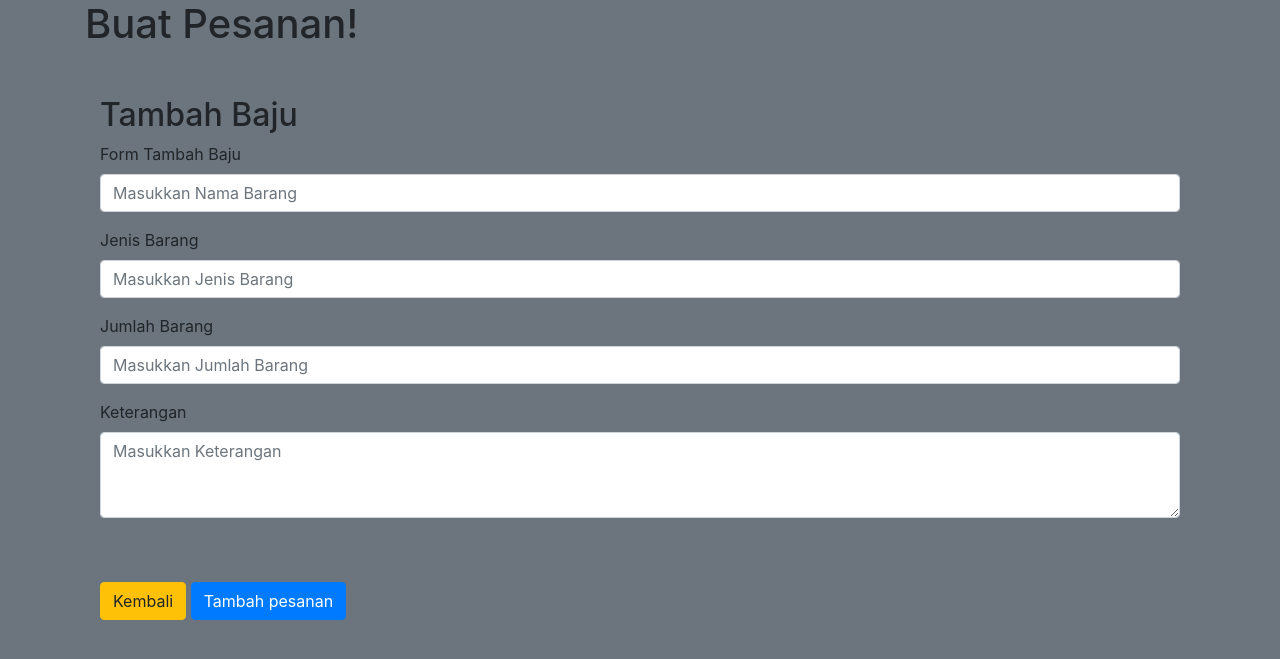
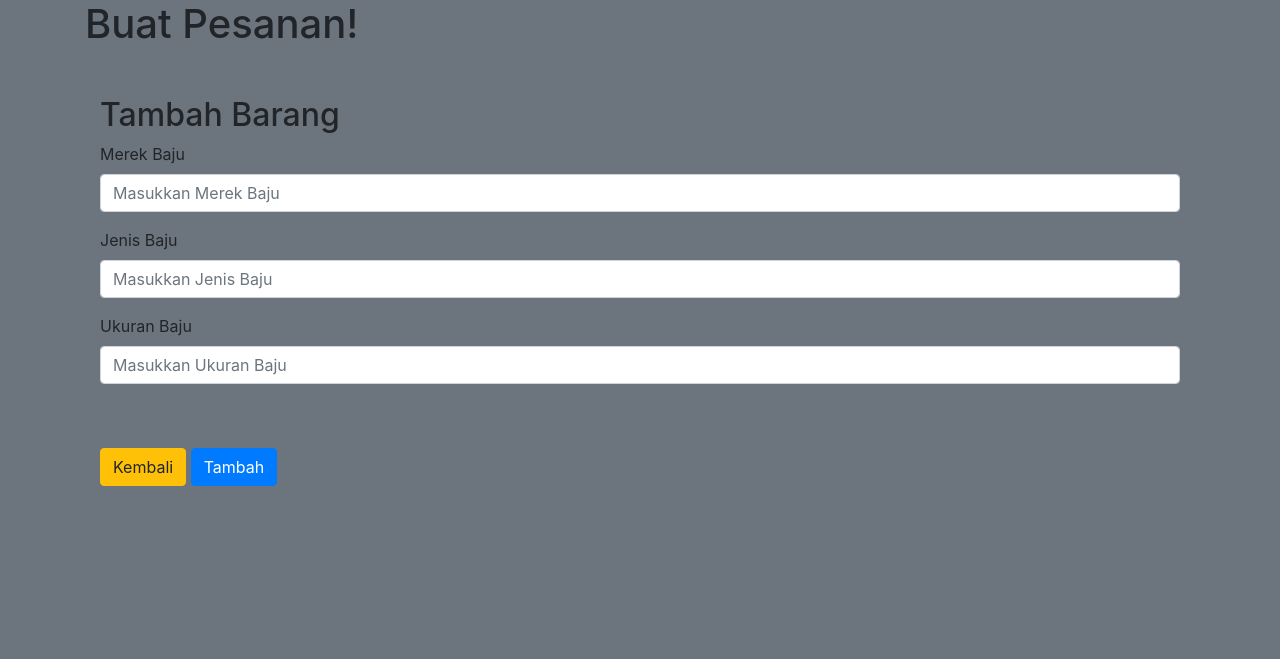
Before and after one commit to F4LL4You/final-web, a PHP site: page /tambah.php in a window 1280 px wide. Shown: the top 659 px of the page. Run offline with PHP 8.4, Linux system fonts and the light colour scheme.

Commit message:
membuat fitur tambah

```diff
--- a/index.php
+++ b/index.php
@@ -28,7 +28,7 @@
         <div class="p-md-5 m-md-3 bg-body"></div>
         <div class="position-relative overflow-hidden p-3 p-md-5 m-md-3 text-center bg-body">
             <div class="p-lg-5 mx-auto my-auto">
-                <h1 class="display-3 fw-bold">Selamat Datang, <?php echo $_SESSION["username"];?></h1>
+                <h1 class="display-3 fw-bold">Selamat Datang</h1>
                 <h3 class="fw-normal text-muted mb-3">Selamat menjelajah di toko kami, semoga harimu menyenangkan!</h3>
             </div>
         </div>
--- a/tambah.php
+++ b/tambah.php
@@ -12,26 +12,22 @@
         <h1>Buat Pesanan!</h1>
 
         <div class="container mt-5">
-        <h2>Tambah Baju</h2>
-        <form action=""koneksi.php method="POST">
+        <h2>Tambah Barang</h2>
+        <form action="login_action.php" method="POST">
             <div class="form-group">
-                <label for="namaBarang">Form Tambah Baju</label>
-                <input type="text" class="form-control" name="merek_baju" placeholder="Masukkan Nama Barang">
+                <label for="Merek_baju">Merek Baju</label>
+                <input type="text" class="form-control" name="merek_baju" placeholder="Masukkan Merek Baju">
             </div>
             <div class="form-group">
-                <label for="jenisBarang">Jenis Barang</label>
-                <input type="text" class="form-control" name="jenis_baju" placeholder="Masukkan Jenis Barang">
+                <label for="Jenis_baju">Jenis Baju</label>
+                <input type="text" class="form-control" name="jenis_baju" placeholder="Masukkan Jenis Baju">
             </div>
             <div class="form-group">
-                <label for="jumlahBarang">Jumlah Barang</label>
-                <input type="number" class="form-control" name="ukuran_baju" placeholder="Masukkan Jumlah Barang">
-            </div>
-            <div class="form-group">
-                <label for="keterangan">Keterangan</label>
-                <textarea class="form-control" id="keterangan" rows="3" placeholder="Masukkan Keterangan"></textarea>
+                <label for="Ukuran_baju">Ukuran Baju</label>
+                <input type="text" class="form-control" name="ukuran_baju" placeholder="Masukkan Ukuran Baju">
             </div>
             <a class="btn btn-warning mt-5" href="index.php" role="button">Kembali</a>
-            <a class="btn btn-primary mt-5" href="index.php" role="button">Tambah pesanan</a>
+            <button class="btn btn-primary mt-5" type="submit" name="tambah">Tambah</button>
         </form>
     </div>
 </body>
```
Also changed, not shown: login.php (+0 -10 lines), tambah_action.php (added, +16 -0 lines).
